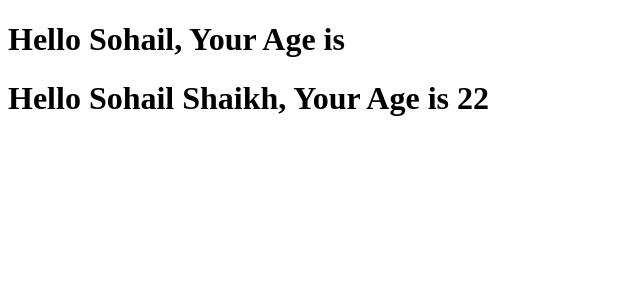
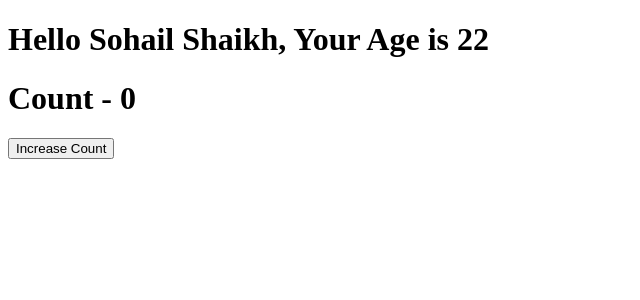
Before and after one commit to sohail019/Complete-TypeScript, a React (Vite) app in the folder 07_TypeScript_with_React/: page / in a window 1280 px wide. Shown: the top 300 px of the page, without its empty margins (0-640 px from the left). Built offline with nearby package versions, Linux system fonts and the light colour scheme.

Commit message:
Learned about how to create State in TypeScript

```diff
--- a/07_TypeScript_with_React/src/App.tsx
+++ b/07_TypeScript_with_React/src/App.tsx
@@ -1,10 +1,12 @@
 import { Greeting } from "./components/TS/Props"
+import { State } from "./components/TS/State"
 
 export const App = () => {
   return (
     <>
-    <Greeting name="Sohail" />
+    {/* <Greeting name="Sohail " /> */}
     <Greeting name="Sohail Shaikh" age={22} />
+    <State />
     </>
   )
 }
--- /dev/null
+++ b/07_TypeScript_with_React/src/components/JS/State.jsx
@@ -0,0 +1,16 @@
+import React, { useState } from 'react'
+
+export const State = () => {
+    const [count, setCount] = useState(0)
+
+    const increaseCount = () => {
+        setCount((prev) => prev + 1 )
+    }
+
+  return (
+    <div>
+        <h1>Count {count}</h1>
+        <button onClick={increaseCount}>Increase Count</button>
+    </div>
+  )
+}
--- /dev/null
+++ b/07_TypeScript_with_React/src/components/TS/State.tsx
@@ -0,0 +1,13 @@
+import { useState } from "react"
+
+export const State: React.FC = () => {
+
+    //* useState<number>(0) :  Yahan ham useState ko batate hai ki count ka type number hoga, aur initial value (0) hai. Agar ham is state variable mei kisi aur type ki value daalne ki koshish karenge to TypeScript erorr degi
+    const [count, setCount] = useState<number>(0)
+  return (
+    <>
+        <h1>Count - {count}</h1>
+        <button onClick={() => setCount((prev) => prev + 1)}>Increase Count</button>
+    </>
+  )
+}
```
